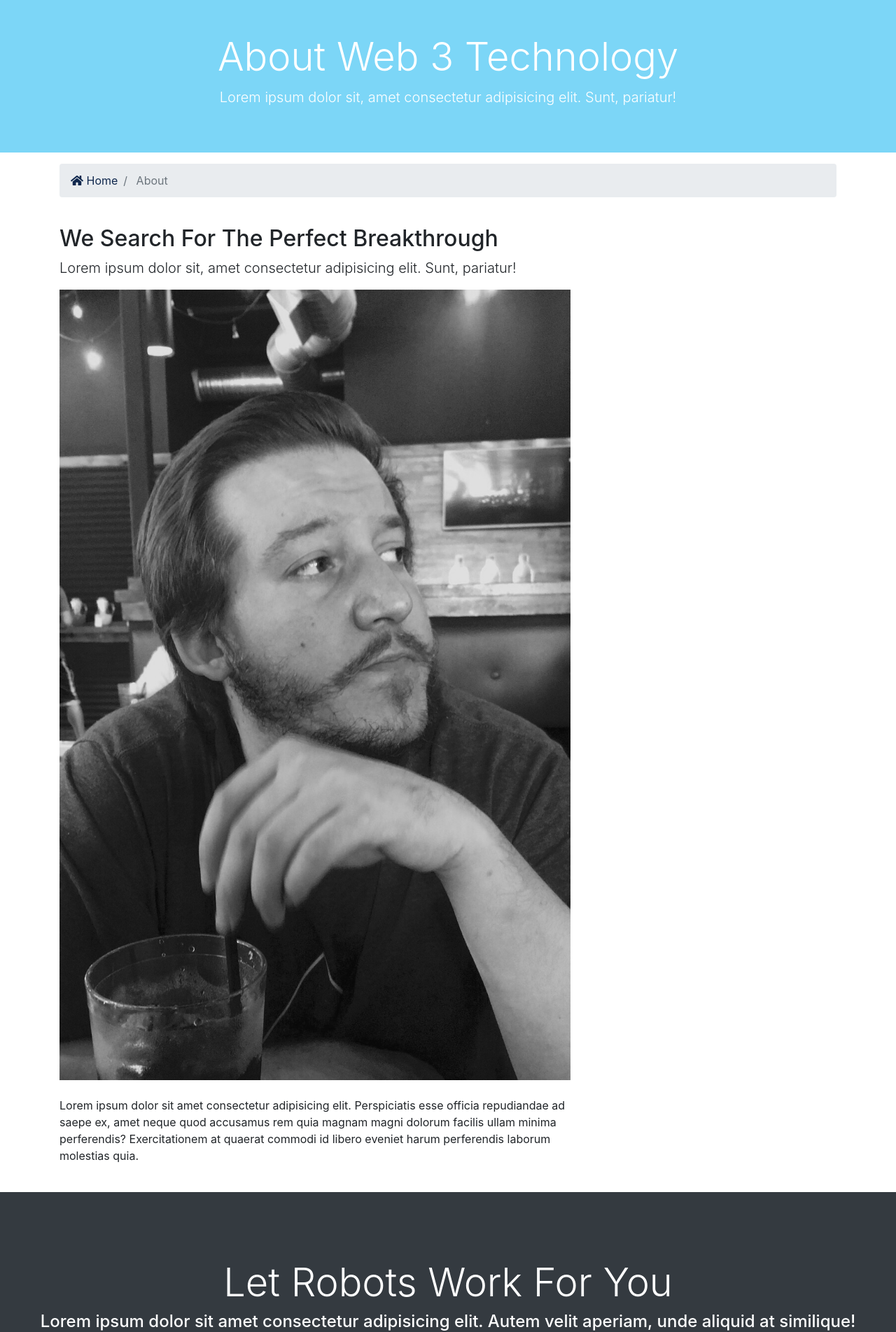
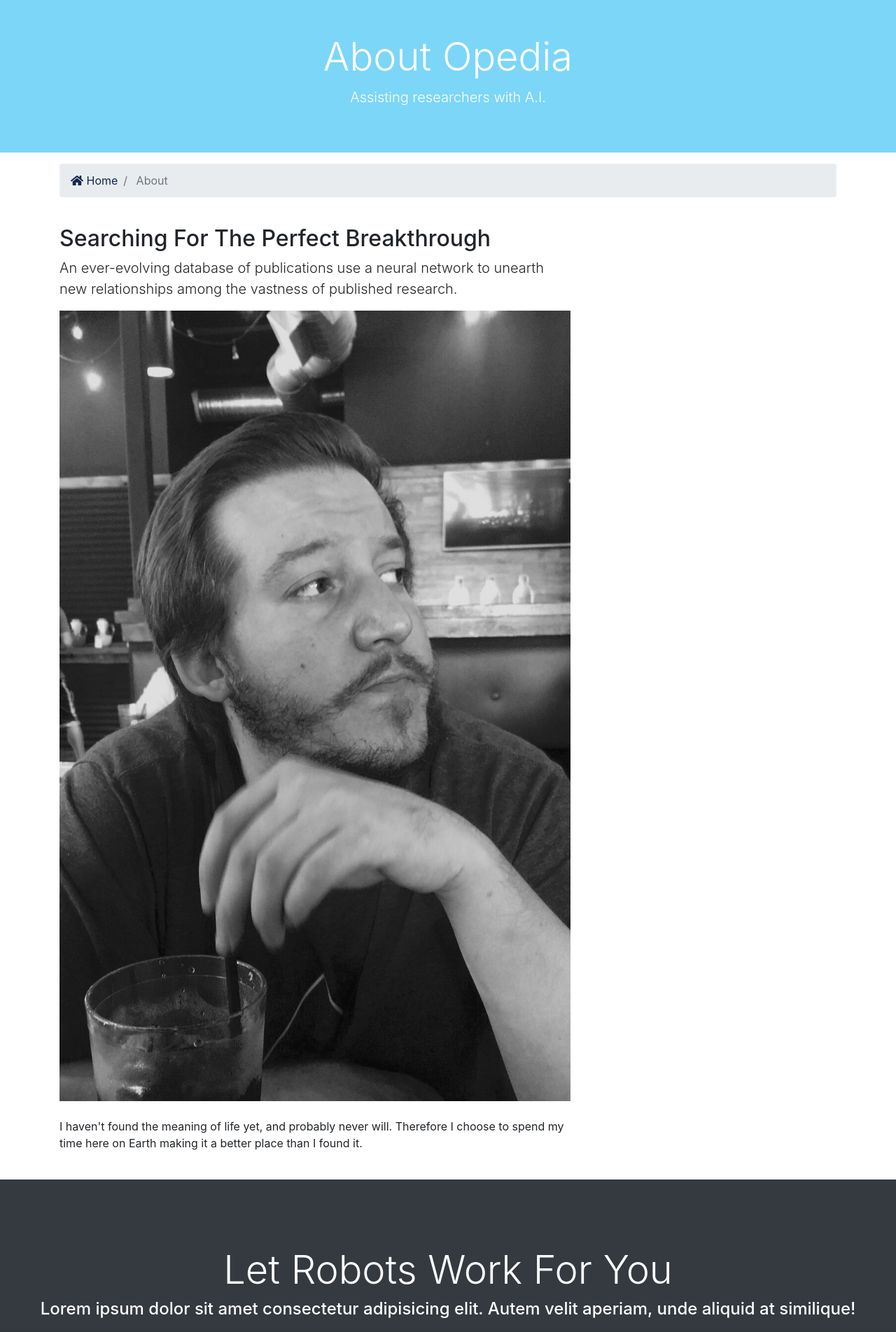
Before and after one commit to osengaa10/opedia, a Django app: page /about/ in a window 1280 px wide. Shown: the part 121-2025 px from the top of the page at 70% size. Run offline with Django 3.2, Linux system fonts and the light colour scheme; data that the repository does not hold is empty; some libraries are stand-ins or nearby versions.

Commit message:
changed some lorem ipsum gobbledeegoop to engrish

```diff
--- a/listings/views.py
+++ b/listings/views.py
@@ -2,7 +2,7 @@ from django.shortcuts import render, get_object_or_404
 from .models import Listing
 from django.core.paginator import EmptyPage, PageNotAnInteger, Paginator
 from .choices import journal_choices, rating_choices, keyword_match_choices
-
+from django.db.models import Q
 
 # Create your views here.
 def index(request):
@@ -33,8 +33,8 @@ def search(request):
         keywords = request.GET['keywords']
         print(keywords)
         if keywords:
-            queryset_list = queryset_list.filter(description__icontains=keywords) # finds a matching word in the abstract (not case sensitive)
-    #
+            #queryset_list = queryset_list.filter(description__icontains=keywords) # finds a matching word in the abstract (not case sensitive)
+            queryset_list = queryset_list.filter(Q(description__icontains=keywords) | Q(abstract__icontains=keywords))#
 
     context = {
         'keyword_match_choices': keyword_match_choices,
--- a/templates/listings/listing.html
+++ b/templates/listings/listing.html
@@ -93,8 +93,7 @@
           <div class="col-md-6">
             <ul class="list-group list-group-flush">
               <li class="list-group-item text-secondary">
-                <a href="/media/{{ listing.research_paper }}"><i class="fas fa-download"></i> Downloads:
-                <span class="float-right">163,152</span> </a>
+                <a href="/media/{{ listing.research_paper }}"><i class="fas fa-download"></i> Download PDF </a>
               </li>
               <li class="list-group-item text-secondary">
                 <i class="fas fa-percent"></i> up/downvotes:
@@ -141,7 +140,9 @@
         <div class="row mb-5">
           <div class="col-md-12">
            <a href="/media/{{ listing.research_paper_txt }}">{{ listing.research_paper_txt }}</a>
+           <br>
           </div>
+
         </div>
       </div>
       <div class="col-md-3">
--- a/templates/listings/search.html
+++ b/templates/listings/search.html
@@ -13,7 +13,7 @@
             <div class="form-row">
               <div class="container center_div">
                 <label class="sr-only">Keywords</label>
-                <input type="text" name="keywords" class="form-control" placeholder="Keyword (Pool, Garage, etc)" value="{{ values.keywords }}">
+                <input type="text" name="keywords" class="form-control" placeholder="Keyword (cancer, alzheimers, lymphoma)" value="{{ values.keywords }}">
               </div>
 
               <!-- <div class="col-md-4 mb-3">
--- a/templates/pages/about.html
+++ b/templates/pages/about.html
@@ -10,8 +10,8 @@
     <div class="container">
       <div class="row text-center">
         <div class="col-md-12">
-          <h1 class="display-4">About Web 3 Technology</h1>
-          <p class="lead">Lorem ipsum dolor sit, amet consectetur adipisicing elit. Sunt, pariatur!</p>
+          <h1 class="display-4">About Opedia</h1>
+          <p class="lead">Assisting researchers with A.I.</p>
         </div>
       </div>
     </div>
@@ -36,14 +36,12 @@
     <div class="container">
       <div class="row">
         <div class="col-md-8">
-          <h2>We Search For The Perfect Breakthrough</h2>
-          <p class="lead">Lorem ipsum dolor sit, amet consectetur adipisicing elit. Sunt, pariatur!</p>
+          <h2>Searching For The Perfect Breakthrough</h2>
+          <p class="lead">An ever-evolving database of publications use a neural network to unearth new relationships among the vastness of published research.</p>
           <img src="{% static  'img/me.jpg' %}" alt="">
-          <p class="mt-4">Lorem ipsum dolor sit amet consectetur adipisicing elit. Perspiciatis esse officia repudiandae ad saepe ex, amet
-            neque quod accusamus rem quia magnam magni dolorum facilis ullam minima perferendis? Exercitationem at quaerat
-            commodi id libero eveniet harum perferendis laborum molestias quia.</p>
+          <p class="mt-4">I haven't found the meaning of life yet, and probably never will. Therefore I choose to spend my time here on Earth making it a better place than I found it.</p>
         </div>
-        <div class="col-md-4">
+        <!-- <div class="col-md-4">
           {% if mvp_researchers %}
             {% for researcher in mvp_researchers %}
             <div class="card">
@@ -59,7 +57,7 @@
             {% endfor %}
           {% endif %}
 
-        </div>
+        </div> -->
       </div>
     </div>
   </section>
```
